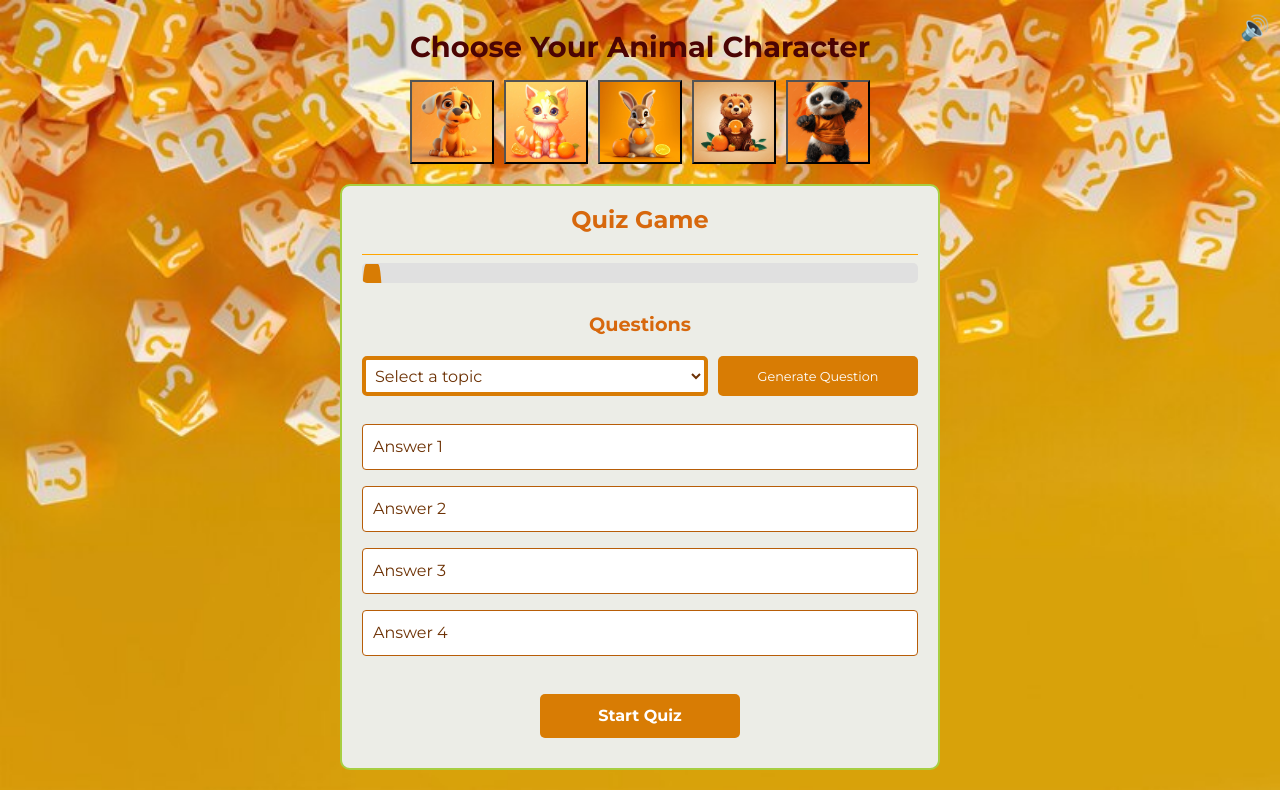
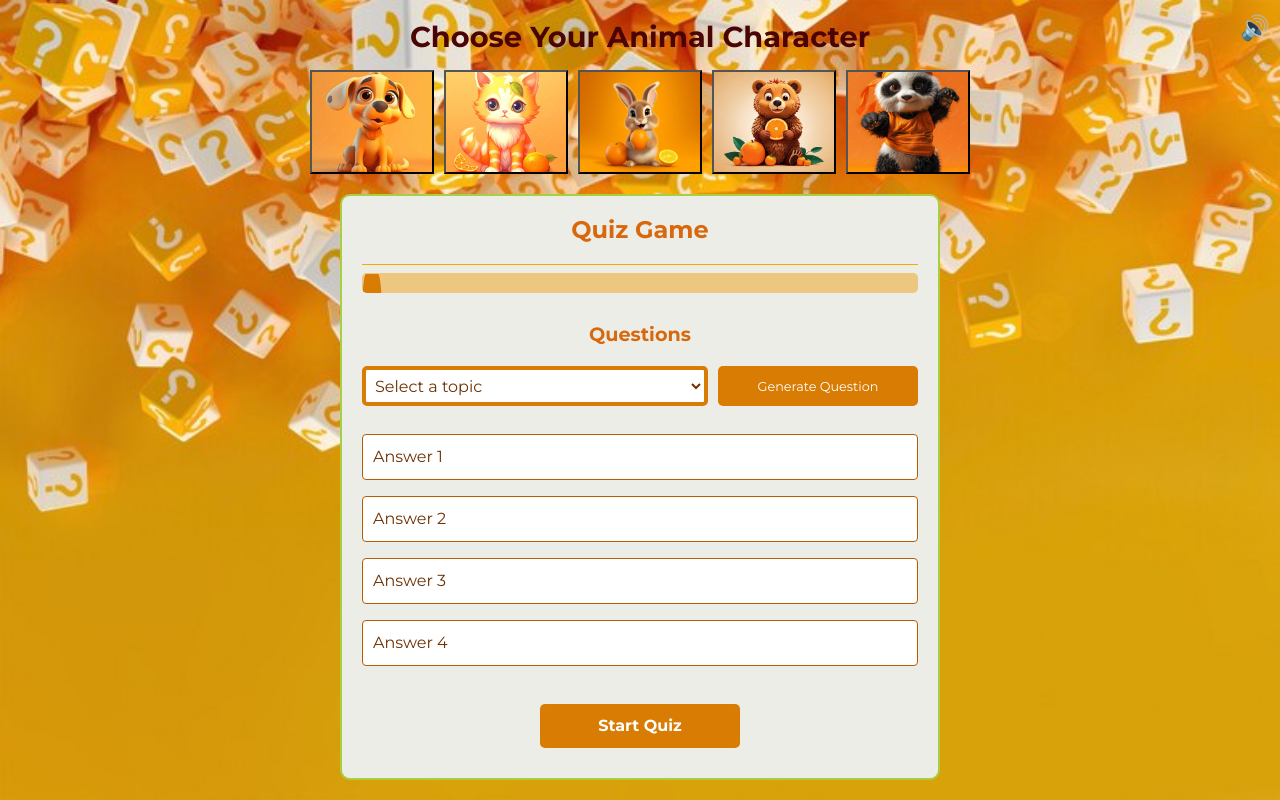
Before and after one commit to Liliyalexx/quiz_Game, a website: page index.html in a window 1280 px wide. Drawn offline with nearby package versions, Linux system fonts and the light colour scheme.

Commit message:
UI changed little bit

```diff
--- a/css/style.css
+++ b/css/style.css
@@ -99,7 +99,7 @@ body {
 .timer-bar {
   width: 100%;
   height: 20px;
-  background-color: #e0e0e0;
+  background-color: #edc77f;
   position: relative;
   border-radius: 5px;
   overflow: hidden;
@@ -131,7 +131,7 @@ body {
 #character-selection {
   border: none;
   text-align: center;
-  margin-top: 30px;
+  margin-top: 20px;
 }
 
 .animal-options {
@@ -152,8 +152,8 @@ body {
 
 .animal-option img {
   border: none;
-  height: 80px;
-  width: 80px;
+  height: 100px;
+  width: 120px;
   object-fit: cover;
   transition: transform 0.1s ease, box-shadow 0.1s ease;
 }
```
